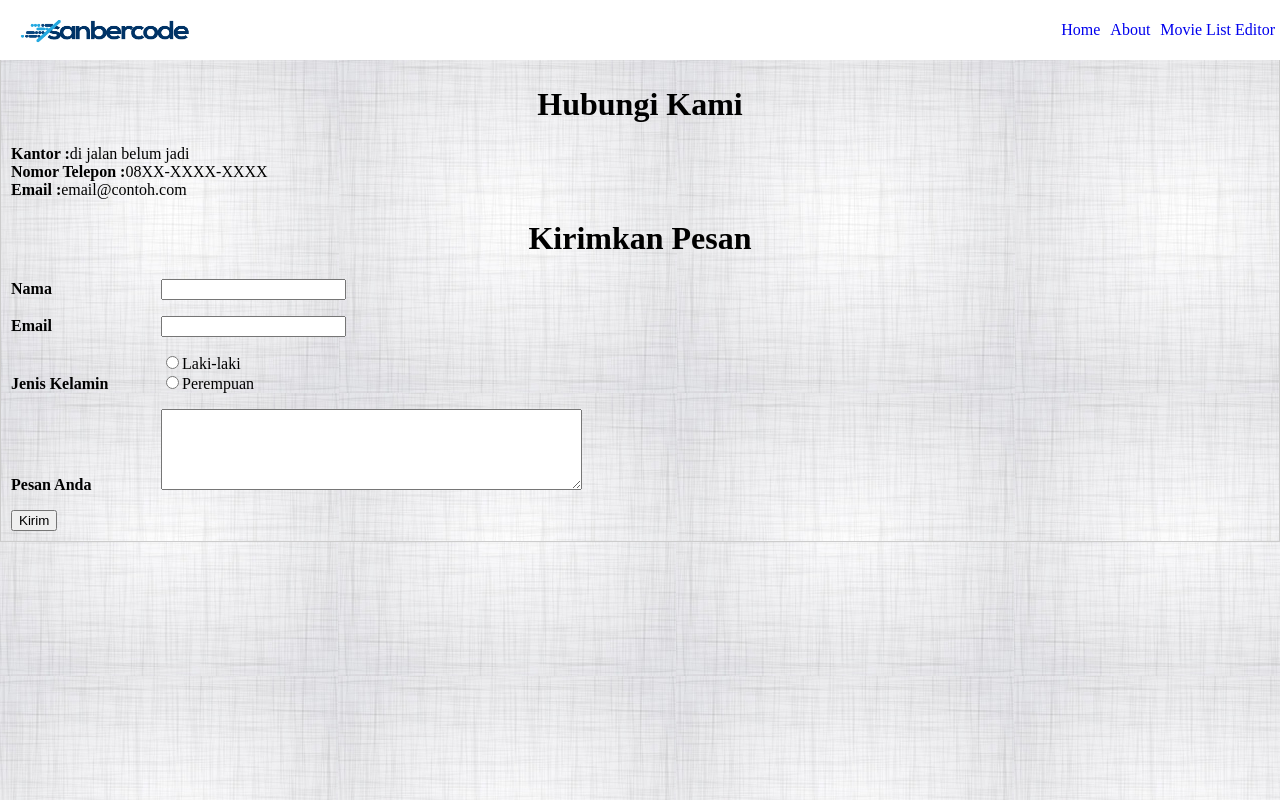
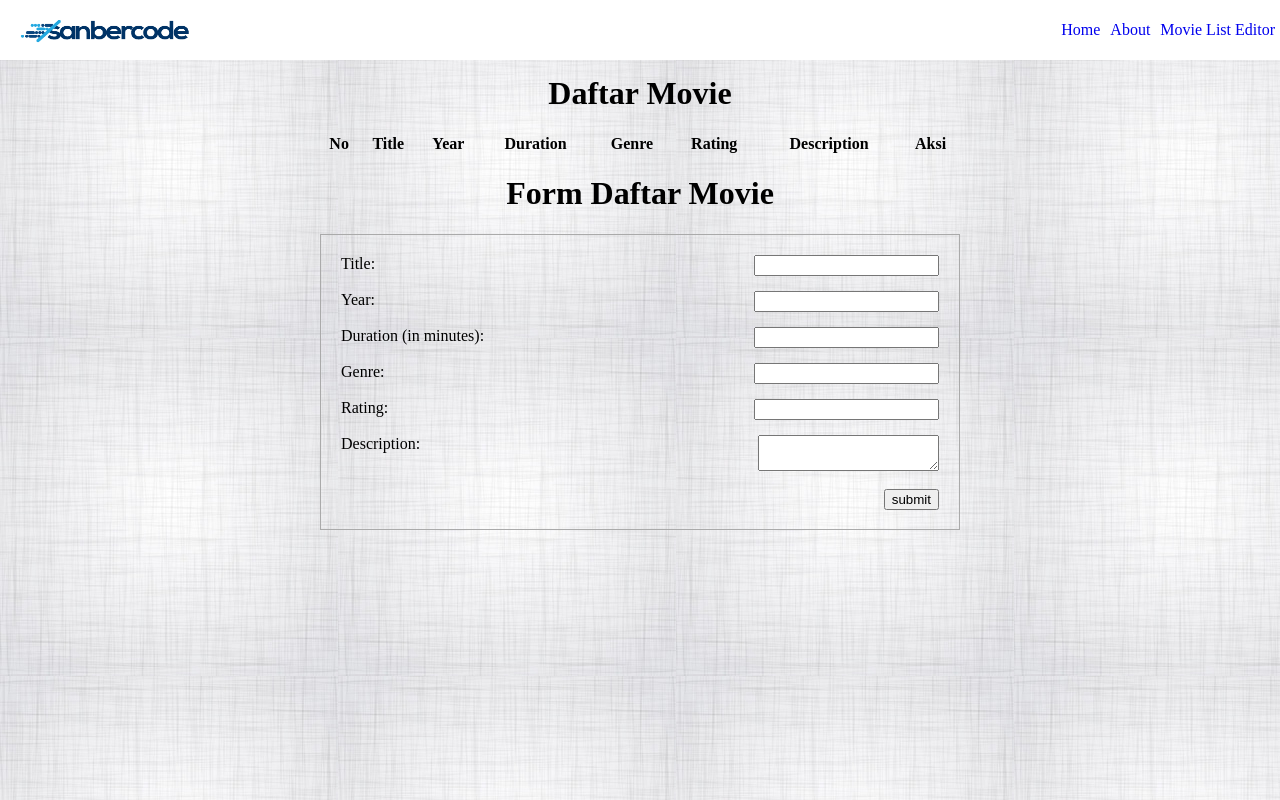
Before and after one commit to wildenali/quiz-3-reactjs-sanbercode-0720, a React (Create React App) app: page /movie-list in a window 1280 px wide. Built offline with nearby package versions, Linux system fonts and the light colour scheme.

Commit message:
Membuat Form Daftar Movie

```diff
--- a/src/App.css
+++ b/src/App.css
@@ -103,3 +103,9 @@ footer {
   justify-content: center;
   align-items: center;
 }
+
+table {
+  border-collapse: collapse;
+  width: 50%;
+  margin: 0 auto;
+}
--- a/src/components/Home.jsx
+++ b/src/components/Home.jsx
@@ -26,8 +26,8 @@ class Home extends Component {
                   return(
                     <div>
                       <a href=""><h3>{el.title}</h3></a>
-                      <li style={{ fontWeight: "bold", listStyle: "none" }}>Ratting: {el.rating}</li>
-                      <li style={{ fontWeight: "bold", listStyle: "none" }}>Durasi: {el.duration/60} jam</li>
+                      <li style={{ fontWeight: "bold", listStyle: "none" }}>Rating: {el.rating}</li>
+                      <li style={{ fontWeight: "bold", listStyle: "none" }}>Durasi: {el.duration} Menit</li>
                       <li style={{ fontWeight: "bold", listStyle: "none" }}>Tahun: {el.year}</li>
                       <li style={{ fontWeight: "bold", listStyle: "none" }}>Genre: {el.genre}</li>
                       <p>
--- a/src/components/MovieList.jsx
+++ b/src/components/MovieList.jsx
@@ -1,54 +1,89 @@
-import React from 'react'
+import React, {useState, useEffect} from "react"
 
 const MovieList = () => {
+  const [daftarMovie, setDaftarMovie] =  useState(null)
+
   return (
     <>
-      <body style={{ padding: "10px", border: "1px solid #ccc" }}>
-        <h1 style={{ textAlign: "center" }}>Hubungi Kami</h1>
-          <strong>Kantor :</strong>
-          di jalan belum jadi
-          <br/>
-          <strong>Nomor Telepon :</strong>
-          08XX-XXXX-XXXX
-          <br/>
-          <strong>Email :</strong>
-          email@contoh.com
-        <h1 style={{ textAlign: "center" }}>Kirimkan Pesan</h1>
-        <div>
-          <div style={{  display: "block", marginBottom: "1em" }}>
-            <div style={{ display: "inline-block", width: "150px", fontWeight: "bold", fontSize: "16px" }}>
-              Nama
+      <h1>Daftar Movie</h1>
+      <table>
+        <thead>
+        {/* { title: "Supermen", rating: 8, duration: 120, genre: "komedi", year: 2021, description: "lakilaki yang berkekuatan super power sekali dan sangan jago" }, */}
+          <tr>
+            <th>No</th>
+            <th>Title</th>
+            <th>Year</th>
+            <th>Duration</th>
+            <th>Genre</th>
+            <th>Rating</th>
+            <th>Description</th>
+            <th>Aksi</th>
+          </tr>
+        </thead>
+        <tbody>
+            {/* {
+              daftarMovie !== null && daftarMovie.map((item, index)=>{
+                return(
+                  <tr key={index}>
+                    <td>{index+1}</td>
+                    <td>{item.name}</td>
+                    <td>{item.price}</td>
+                    <td>{item.weight/1000} Kg</td>
+                    <td>
+                      <button onClick={handleEdit} value={item.id}>Edit</button>
+                      &nbsp;
+                      <button onClick={handleDelete} value={item.id}>Delete</button>
+                    </td>
+                  </tr>
+                )
+              })
+            } */}
+        </tbody>
+      </table>
+      {/* Form */}
+      <h1>Form Daftar Movie</h1>
+
+      <div style={{width: "50%", margin: "0 auto", display: "block"}}>
+        <div style={{border: "1px solid #aaa", padding: "20px"}}>
+          <form>
+          {/* <form onSubmit={handleSubmit}> */}
+            <label style={{float: "left"}}>Title:</label>
+            <input style={{float: "right"}} type="text" name="title"/>
+            {/* <input style={{float: "right"}} type="text" name="name" value={input.name} onChange={handleChange}/> */}
+            <br/>
+            <br/>
+            <label style={{float: "left"}}>Year:</label>
+            <input style={{float: "right"}} type="number" name="year" />
+            {/* <input style={{float: "right"}} type="text" name="price" value={input.price} onChange={handleChange}/> */}
+            <br/>
+            <br/>
+            <label style={{float: "left"}}>Duration (in minutes):</label>
+            <input style={{float: "right"}} type="number" name="duration" />
+            {/* <input style={{float: "right"}} type="number" name="weight" value={input.weight} onChange={handleChange}/> */}
+            <br/>
+            <br/>
+            <label style={{float: "left"}}>Genre:</label>
+            <input style={{float: "right"}} type="text" name="genre" />
+            {/* <input style={{float: "right"}} type="number" name="weight" value={input.weight} onChange={handleChange}/> */}
+            <br/>
+            <br/>
+            <label style={{float: "left"}}>Rating:</label>
+            <input style={{float: "right"}} type="number" name="rating" />
+            {/* <input style={{float: "right"}} type="number" name="weight" value={input.weight} onChange={handleChange}/> */}
+            <br/>
+            <br/>
+            <label style={{float: "left"}}>Description:</label>
+            <textarea style={{float: "right"}} type="text" name="description" />
+            {/* <input style={{float: "right"}} type="number" name="weight" value={input.weight} onChange={handleChange}/> */}
+            <br/>
+            <br/>
+            <br/>
+            <div style={{width: "100%", paddingBottom: "20px"}}>
+              <button style={{ float: "right"}}>submit</button>
             </div>
-            <input style={{ display: "inline-block", type: "text", name: "name" }} />
-          </div>
-          <div style={{  display: "block", marginBottom: "1em" }}>
-            <div style={{ display: "inline-block", width: "150px", fontWeight: "bold", fontSize: "16px" }}>
-              Email
-            </div>
-            <input style={{ display: "inline-block", type: "text", name: "name" }} />
-          </div>
-          <div style={{  display: "block", marginBottom: "1em" }}>
-            <div style={{ display: "inline-block", width: "150px", fontWeight: "bold", fontSize: "16px" }}>
-              Jenis Kelamin
-            </div>
-            <div style={{ display: "inline-block" }}>
-              <input type="radio" id="male" name="gender" value="male" />
-              <label for="male">Laki-laki</label><br/>
-              <input type="radio" id="female" name="gender" value="female"/>
-              <label for="female">Perempuan</label><br/>
-            </div>
-          </div>
-          <div style={{  display: "block", marginBottom: "1em" }}>
-            <div style={{ display: "inline-block", width: "150px", fontWeight: "bold", fontSize: "16px" }}>
-              Pesan Anda
-            </div>
-            <textarea cols="50" rows="5"></textarea>
-          </div>
-          <button>
-            <a href="index.html" style={{ textDecoration: "none", color: "black" }}>Kirim</a>
-          </button>
+          </form>
         </div>
-      </body>
+      </div>
     </>
   )
 }
```
